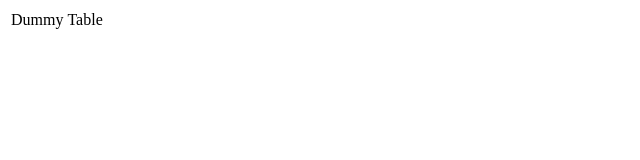
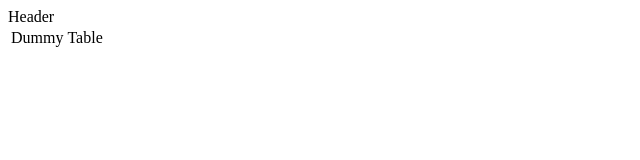
Before and after one commit to dmitrp/dynamic-routing-backbone, a plain HTML site: page index.html in a window 1280 px wide. Shown: the whole page, without its empty margins (0-640 px from the left). Drawn offline with Linux system fonts and the light colour scheme.

Commit message:
router code restructuring

```diff
--- a/index.html
+++ b/index.html
@@ -7,6 +7,9 @@
     <script data-main="js/main" src="js/libs/require/require.js"></script>
 </head>
 <body>
+    <div id="header">
+        Loading tabs...
+    </div>
     <div id="page">
         Loading....
     </div>
--- a/js/router.js
+++ b/js/router.js
@@ -2,55 +2,57 @@ define([
     'jquery',
     'underscore',
     'backbone',
-    'config'
-], function($, _, Backbone, config) {
+    'config',
+    'header'
+], function ($, _, Backbone, config, header) {
 
-    var initialize = function(){
-
-        var promise = config.getData();
-
-        promise.success(function(data) {
-
-            var config = data;
-            var router_config = {};
+    function generateRouterConfig(config) {
+        var routerConfig = {};
 
         config.forEach(function (tab) {
-                router_config[tab.id] = tab.order;
+            routerConfig[tab.id] = tab.order;
         });
 
-            router_config['*default'] = 'default';
+        routerConfig['*default'] = 'default';
 
-            var AppRouter = Backbone.Router.extend({
-                routes: router_config
-            });
+        return routerConfig;
+    }
 
-            var app_router = new AppRouter;
-
+    function setRoutes(config, appRouter) {
         config.forEach(function (tab) {
-
             var route_string = 'route:' + tab.order;
             var moduleName = tab.path;
 
-                app_router.on(route_string, function(){
-
-                    require([moduleName], function(view_module){
+            appRouter.on(route_string, function () {
+                require([moduleName], function (view_module) {
                     var projectsView = new view_module();
                     projectsView.render();
                 })
-
+            });
         });
 
+        appRouter.on('route:default', function () {
+            appRouter.navigate(config[0].id, true);
         });
+    }
 
-            app_router.on('route:default', function(){
-                app_router.navigate(config[0].id, true);
-            });
+    function initHeader() {
+        var headerView = new header();
+        headerView.render();
+    }
 
+    function initialize() {
+        config.getData().success(function (data) {
+            var appRouter = new (Backbone.Router.extend({
+                routes: generateRouterConfig(data)
+            }))();
 
+            setRoutes(data, appRouter);
+            initHeader();
             Backbone.history.start();
         });
+    }
 
-    };
     return {
         initialize: initialize
     };
```
Lines whose indentation alone changed are shown as unchanged.
